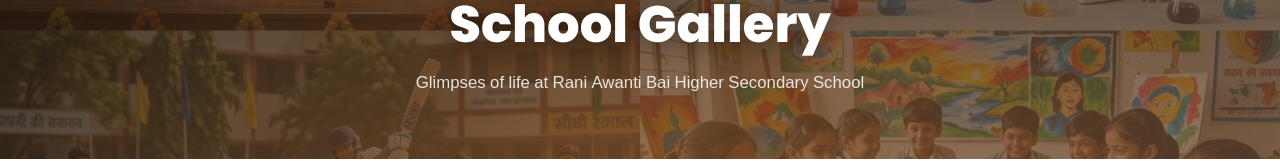
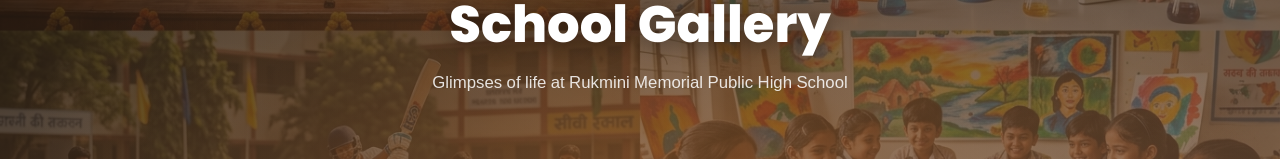
Before and after one commit to haarekasahara1923-wq/rukmini, a Next.js app: page /gallery in a window 1280 px wide. Shown: the part 226-387 px from the top of the page. Built offline with nearby package versions, Linux system fonts and the light colour scheme; no server answers; the database is empty.

Commit message:
Update school name to Rukmini Memorial Public High School

```diff
--- a/src/app/(public)/gallery/page.tsx
+++ b/src/app/(public)/gallery/page.tsx
@@ -31,7 +31,7 @@
     <div className={styles.container}>
       <div className={styles.header}>
         <h1 className={styles.title}>School Gallery</h1>
-        <p className={styles.subtitle}>Glimpses of life at Rani Awanti Bai Higher Secondary School</p>
+        <p className={styles.subtitle}>Glimpses of life at Rukmini Memorial Public High School</p>
       </div>
 
       {errorMsg ? (
--- a/src/app/admin/dashboard/about/page.tsx
+++ b/src/app/admin/dashboard/about/page.tsx
@@ -178,7 +178,7 @@
           <div style={{ ...cardStyle, background: "#f8f9fa", border: "1px solid #ddd" }}>
             <h2 style={{ marginTop: 0 }}>School General Information</h2>
             <div style={{ marginBottom: "15px" }}>
-              <label style={{ display: "block", marginBottom: "5px", fontWeight: "600" }}>About Rani Awanti Bai Higher Secondary School</label>
+              <label style={{ display: "block", marginBottom: "5px", fontWeight: "600" }}>About Rukmini Memorial Public High School</label>
               <textarea
                 value={aboutSchoolText}
                 onChange={e => setAboutSchoolText(e.target.value)}
--- a/src/app/admin/dashboard/settings/page.tsx
+++ b/src/app/admin/dashboard/settings/page.tsx
@@ -11,7 +11,7 @@
   const fileInputRef = useRef<HTMLInputElement>(null);
 
   const defaultSettings = [
-    { key: "school_name", label: "School Name", placeholder: "Rani Awanti Bai Higher Secondary School" },
+    { key: "school_name", label: "School Name", placeholder: "Rukmini Memorial Public High School" },
     { key: "school_tagline", label: "School Tagline", placeholder: "Nurturing Minds, Building Futures" },
     { key: "established_year", label: "Established Year", placeholder: "1990" },
     { key: "principal_name", label: "Principal Name", placeholder: "Dr. XYZ" },
```
